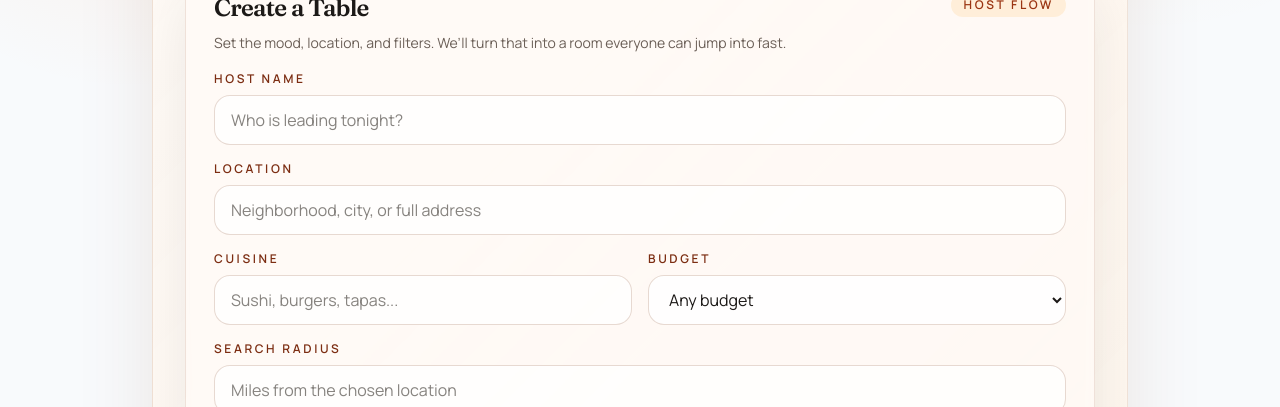
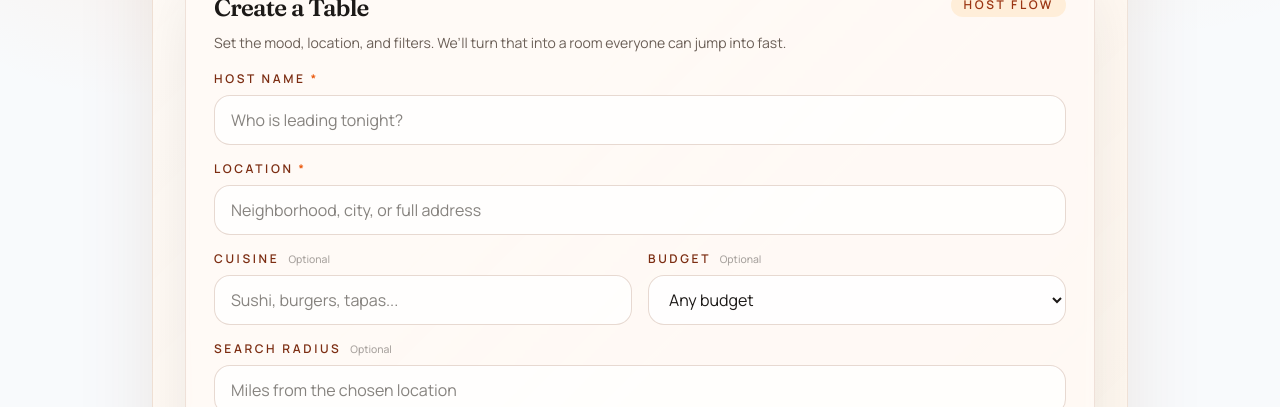
Before and after one commit to justinhuang159/Grubble, a Vue app in the folder frontend/: page / in a window 1280 px wide. Shown: the part 383-790 px from the top of the page. Built offline with nearby package versions, Linux system fonts and the light colour scheme; no server answers.

Commit message:
Mark required and optional fields in the create session form
Host Name and Location get an orange * indicator; Cuisine, Budget, and
Search Radius get a muted "Optional" tag. A "* Required" legend sits
above the submit button to anchor the convention for first-time users.

```diff
--- a/frontend/src/views/CreateSessionView.vue
+++ b/frontend/src/views/CreateSessionView.vue
@@ -40,7 +40,7 @@ async function submit() {
     </div>
     <form class="mt-4 space-y-4" @submit.prevent="submit">
       <div>
-        <label class="field-label" for="host-name">Host Name</label>
+        <label class="field-label" for="host-name">Host Name <span class="text-orange-600">*</span></label>
         <input
           id="host-name"
           v-model="hostName"
@@ -49,7 +49,7 @@ async function submit() {
         />
       </div>
       <div>
-        <label class="field-label" for="location-text">Location</label>
+        <label class="field-label" for="location-text">Location <span class="text-orange-600">*</span></label>
         <input
           id="location-text"
           v-model="locationText"
@@ -59,7 +59,7 @@ async function submit() {
       </div>
       <div class="grid gap-4 sm:grid-cols-2">
         <div>
-          <label class="field-label" for="cuisine">Cuisine</label>
+          <label class="field-label" for="cuisine">Cuisine <span class="ml-1 normal-case text-[0.65rem] font-medium tracking-normal text-stone-400">Optional</span></label>
           <input
             id="cuisine"
             v-model="cuisine"
@@ -68,7 +68,7 @@ async function submit() {
           />
         </div>
         <div>
-          <label class="field-label" for="price">Budget</label>
+          <label class="field-label" for="price">Budget <span class="ml-1 normal-case text-[0.65rem] font-medium tracking-normal text-stone-400">Optional</span></label>
           <select
             id="price"
             v-model="price"
@@ -83,7 +83,7 @@ async function submit() {
         </div>
       </div>
       <div>
-        <label class="field-label" for="radius-miles">Search Radius</label>
+        <label class="field-label" for="radius-miles">Search Radius <span class="ml-1 normal-case text-[0.65rem] font-medium tracking-normal text-stone-400">Optional</span></label>
         <input
           id="radius-miles"
           v-model.number="radiusMiles"
@@ -95,6 +95,7 @@ async function submit() {
           placeholder="Miles from the chosen location"
         />
       </div>
+      <p class="text-xs text-stone-400"><span class="text-orange-600">*</span> Required</p>
       <button
         :disabled="store.loading"
         class="app-button w-full"
```
